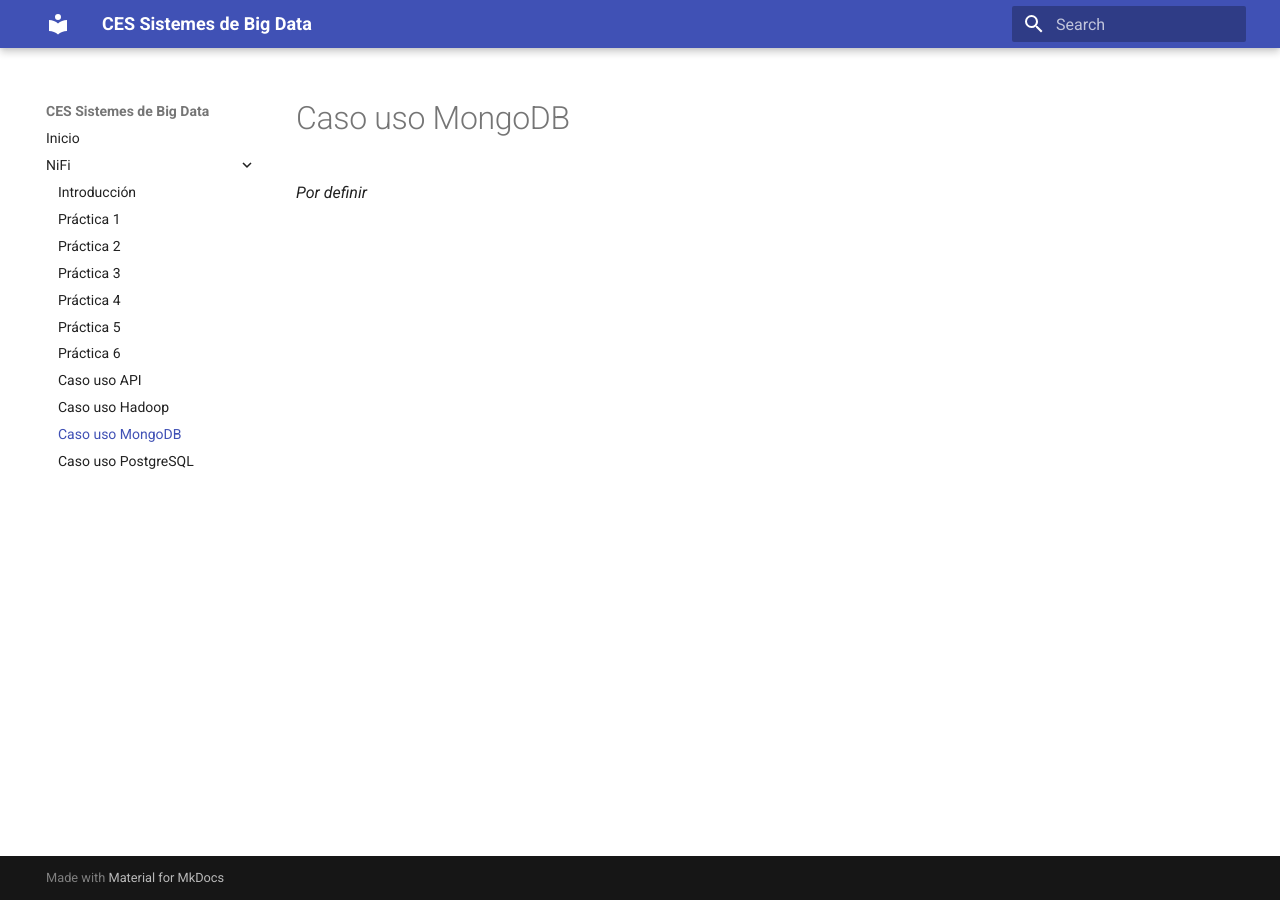
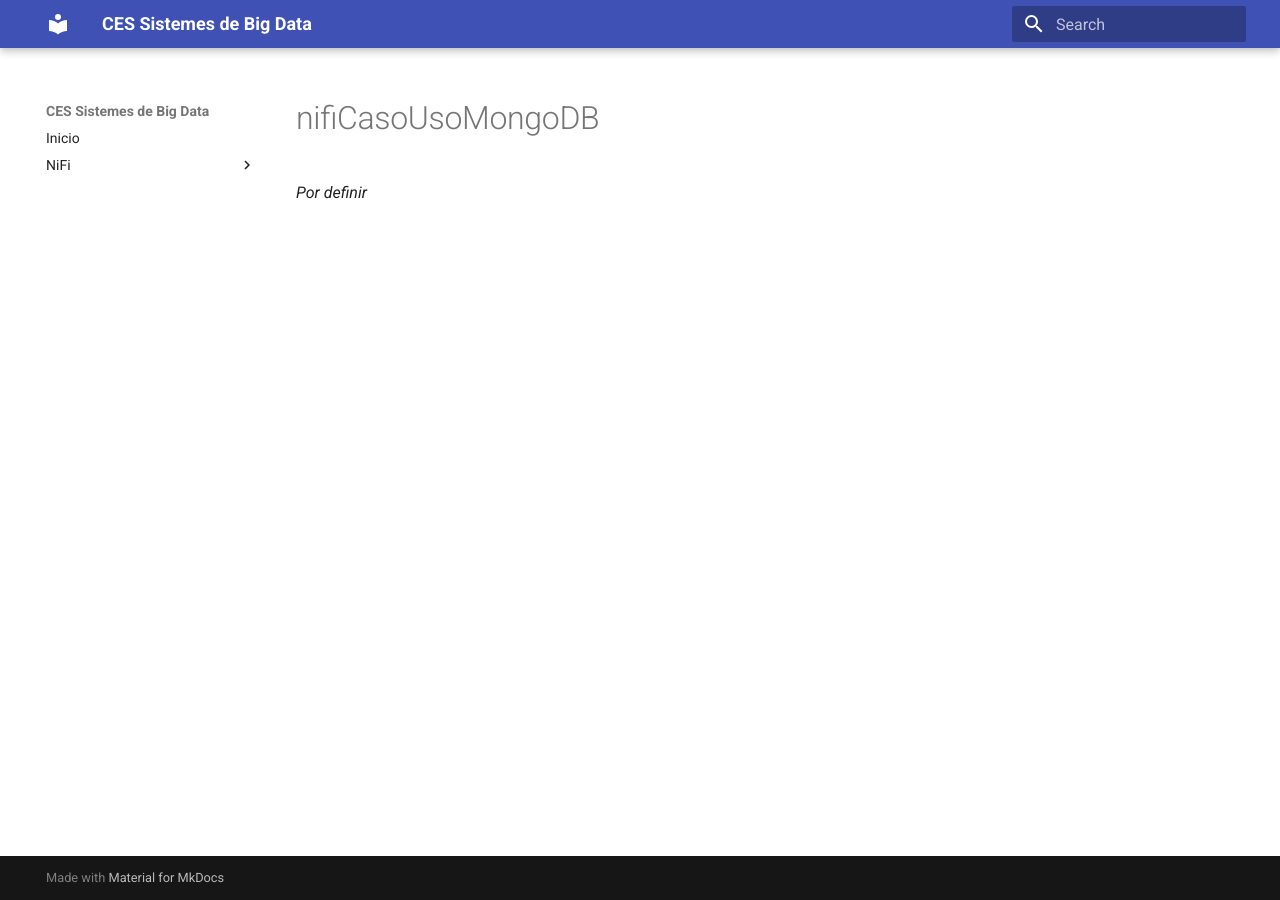
Before and after one commit to jorsodom/bigdata-sb, an MkDocs documentation site: the page built from docs/nifiCasoUsoMongoDB.md, in a window 1280 px wide. Built offline with MkDocs 1.6.1 and Material for MkDocs 9.7.7, drawn with Linux system fonts in a browser that asks for light colours.

Commit message:
Update index: quito casos de uso

```diff
--- a/mkdocs.yml
+++ b/mkdocs.yml
@@ -14,9 +14,9 @@ nav:
     - Práctica 6: nifiPractica6.md
     #- Práctica 7: nifiPractica7.md
     #- Práctica 8: nifiPractica8.md
-    - Caso uso API: nifiCasoUsoAPI.md
-    - Caso uso Hadoop: nifiCasoUsoHadoop.md
-    - Caso uso MongoDB: nifiCasoUsoMongoDB.md
-    - Caso uso PostgreSQL: nifiCasoUsoPostgreSQL.md
+    #- Caso uso API: nifiCasoUsoAPI.md
+    #- Caso uso Hadoop: nifiCasoUsoHadoop.md
+    #- Caso uso MongoDB: nifiCasoUsoMongoDB.md
+    #- Caso uso PostgreSQL: nifiCasoUsoPostgreSQL.md
 theme:
   name: material
```
